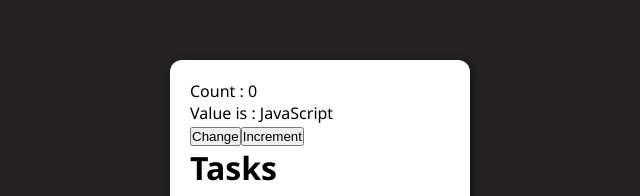
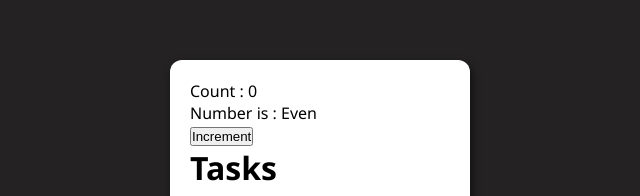
Before and after one commit to Uzmakh/PiyushReact, a React (Vite) app in the folder todoapp/: page / in a window 1280 px wide. Shown: the part 178-374 px from the top of the page, without its empty margins (320-960 px from the left). Built offline with nearby package versions, Linux system fonts and the light colour scheme.

Commit message:
Added Even or Odd condition through Ternary

```diff
--- a/todoapp/src/components/Counter.jsx
+++ b/todoapp/src/components/Counter.jsx
@@ -4,12 +4,12 @@ const Counter = () => {
   // const val = useState(0);
   // console.log(val)  This value returns an array that has two items, first the initial state of the variable and the second is the set function that updated the value.
   const [count, setCount] = useState(0);
-  const [value, setValue] = useState("JavaScript");
+
   return (
     <>
       <p>Count : {count}</p>
-      <p>Value is : {value}</p>
-      <button onClick={() => setValue("React")}>Change</button>
+      <p>Number is : {count % 2 === 0 ? "Even": "Odd"}</p>
+
       <button onClick={() => setCount(count + 1)}>Increment</button>
     </>
   );
```
